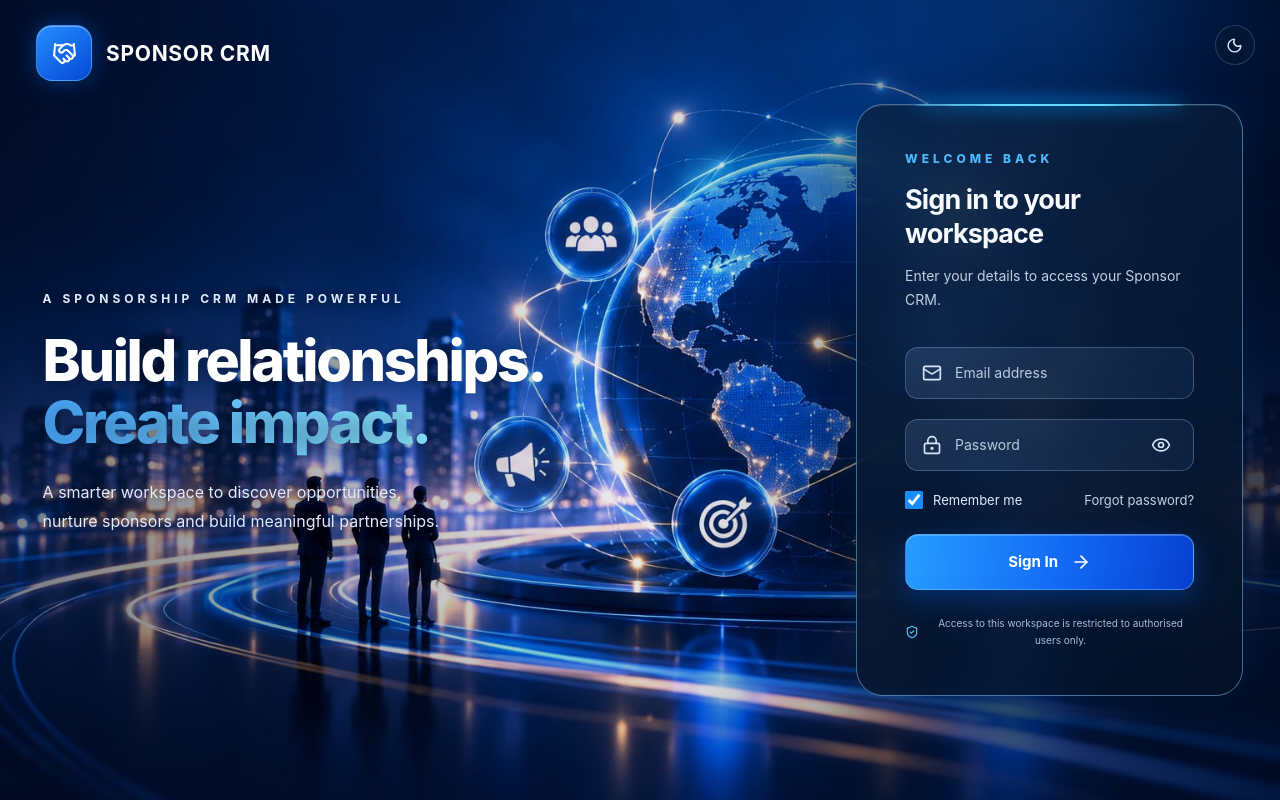
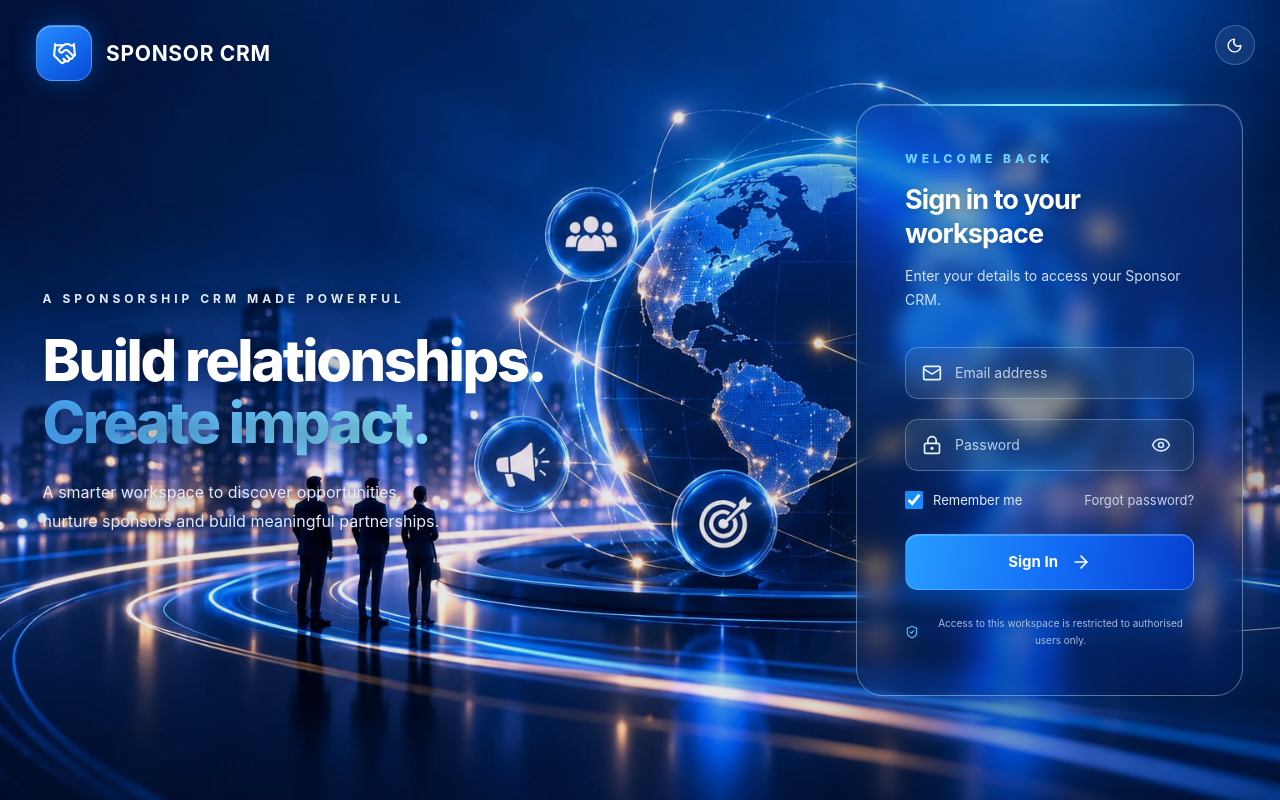
Before and after one commit to KarnanLokeshkumar/Sponsor-CRM, a React (Vite) app in the folder frontend/: page / in a window 1280 px wide. Built offline with nearby package versions, Linux system fonts and the light colour scheme; no server answers.

Commit message:
frontned ui updated

```diff
--- a/frontend/src/styles/Login.css
+++ b/frontend/src/styles/Login.css
@@ -524,3 +524,142 @@
     animation: none !important;
   }
 }
+/* ===== Keep the background artwork visible ===== */
+
+.reference-login-background {
+  position: absolute;
+  inset: 0;
+  z-index: -2;
+  background-image:
+    linear-gradient(
+      90deg,
+      rgba(2, 10, 30, 0.05) 0%,
+      rgba(2, 10, 30, 0.08) 55%,
+      rgba(2, 10, 30, 0.12) 100%
+    ),
+    url("/images/sponsor-login-hero-art.png");
+  background-size: cover;
+  background-position: center;
+  background-repeat: no-repeat;
+}
+
+.reference-login::before {
+  content: "";
+  position: absolute;
+  inset: 0;
+  z-index: -1;
+  pointer-events: none;
+  background: linear-gradient(
+    90deg,
+    rgba(0, 8, 25, 0.04) 0%,
+    rgba(0, 8, 25, 0.02) 55%,
+    rgba(0, 8, 25, 0.12) 100%
+  );
+}
+
+/* ===== More transparent glass login card ===== */
+
+.reference-login-card {
+  position: relative;
+  width: 100%;
+  max-width: 475px;
+  padding: 46px 48px;
+
+  border: 1px solid rgba(190, 225, 255, 0.42);
+  border-radius: 27px;
+
+  /* Transparent glass — not an opaque dark panel */
+  background: linear-gradient(
+    135deg,
+    rgba(30, 75, 130, 0.28),
+    rgba(5, 20, 48, 0.38)
+  );
+
+  box-shadow:
+    0 20px 65px rgba(0, 0, 0, 0.22),
+    0 0 35px rgba(0, 140, 255, 0.12),
+    inset 0 1px 1px rgba(255, 255, 255, 0.22);
+
+  backdrop-filter: blur(10px) saturate(145%);
+  -webkit-backdrop-filter: blur(10px) saturate(145%);
+}
+
+/* Glowing top edge */
+
+.reference-login-card::before {
+  content: "";
+  position: absolute;
+  top: -1px;
+  left: 15%;
+  right: 15%;
+  height: 2px;
+  border-radius: 50%;
+  background: #8be8ff;
+  box-shadow: 0 0 20px 4px rgba(0, 166, 255, 0.65);
+}
+
+/* ===== Glass input fields ===== */
+
+.reference-field {
+  display: flex;
+  align-items: center;
+  gap: 13px;
+  width: 100%;
+  min-height: 52px;
+  margin-bottom: 20px;
+  padding: 0 16px;
+
+  border: 1px solid rgba(190, 220, 255, 0.32);
+  border-radius: 13px;
+
+  background: rgba(145, 190, 245, 0.10);
+  color: #e8f4ff;
+
+  backdrop-filter: blur(7px);
+  -webkit-backdrop-filter: blur(7px);
+
+  transition: 0.2s ease;
+}
+
+.reference-field:focus-within {
+  border-color: rgba(95, 195, 255, 0.9);
+  background: rgba(100, 170, 255, 0.16);
+  box-shadow:
+    0 0 0 3px rgba(0, 142, 255, 0.12),
+    0 0 18px rgba(0, 142, 255, 0.18);
+}
+
+/* ===== Text clarity on glass ===== */
+
+.reference-login-card h2 {
+  color: #ffffff;
+  text-shadow: 0 2px 10px rgba(0, 0, 0, 0.25);
+}
+
+.reference-form-subtitle {
+  color: rgba(235, 244, 255, 0.88);
+}
+
+.reference-form-kicker {
+  color: #72d0ff;
+}
+
+.reference-field input {
+  color: #ffffff;
+}
+
+.reference-field input::placeholder {
+  color: rgba(235, 244, 255, 0.78);
+  opacity: 1;
+}
+
+/* ===== Glass theme toggle ===== */
+
+.reference-theme-toggle {
+  background: rgba(130, 180, 245, 0.12);
+  border: 1px solid rgba(190, 220, 255, 0.28);
+  color: #ffffff;
+
+  backdrop-filter: blur(10px);
+  -webkit-backdrop-filter: blur(10px);
+}
```
